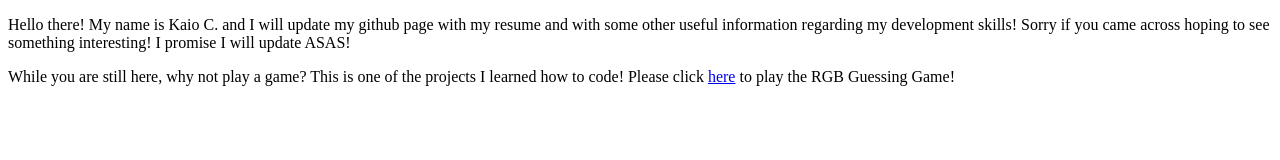
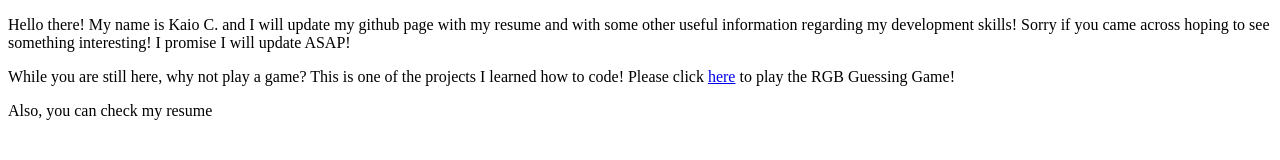
Before and after one commit to redkaio/redkaio.github.io, a plain HTML site: page index.html in a window 1280 px wide. Drawn offline with Linux system fonts and the light colour scheme.

Commit message:
more testing

```diff
--- a/index.html
+++ b/index.html
@@ -6,7 +6,8 @@
     <title>Document</title>
 </head>
 <body>
-    <p>Hello there! My name is Kaio C. and I will update my github page with my resume and with some other useful information regarding my development skills! Sorry if you came across hoping to see something interesting! I promise I will update ASAS!</p>
+    <p>Hello there! My name is Kaio C. and I will update my github page with my resume and with some other useful information regarding my development skills! Sorry if you came across hoping to see something interesting! I promise I will update ASAP!</p>
     <p>While you are still here, why not play a game? This is one of the projects I learned how to code! Please click <a href="rgb-game/colorgame.html" target="_blank">here</a> to play the RGB Guessing Game!</p>
+    <p>Also, you can check my resume <a href="resume/kaiodev_cv.pdf"></a></p>
 </body>
 </html>
```
Also changed, not shown: 1 other file.
